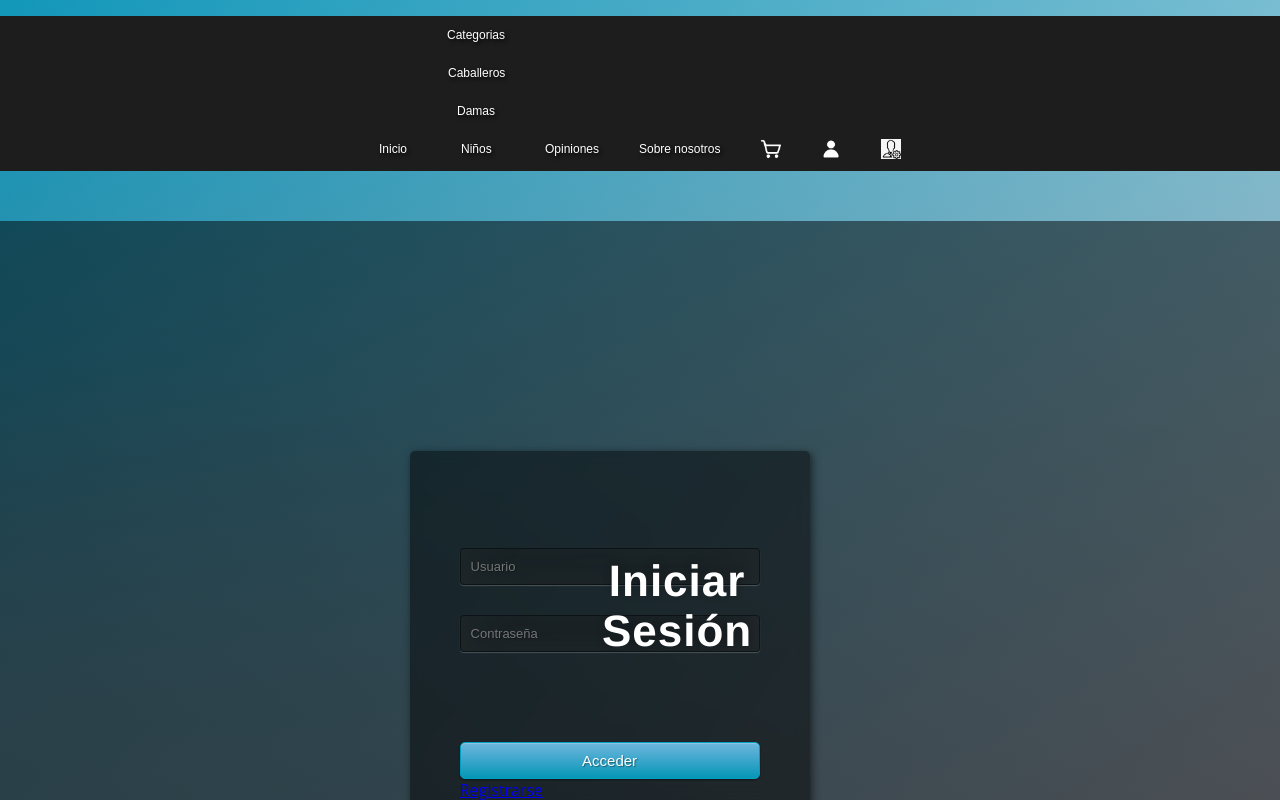
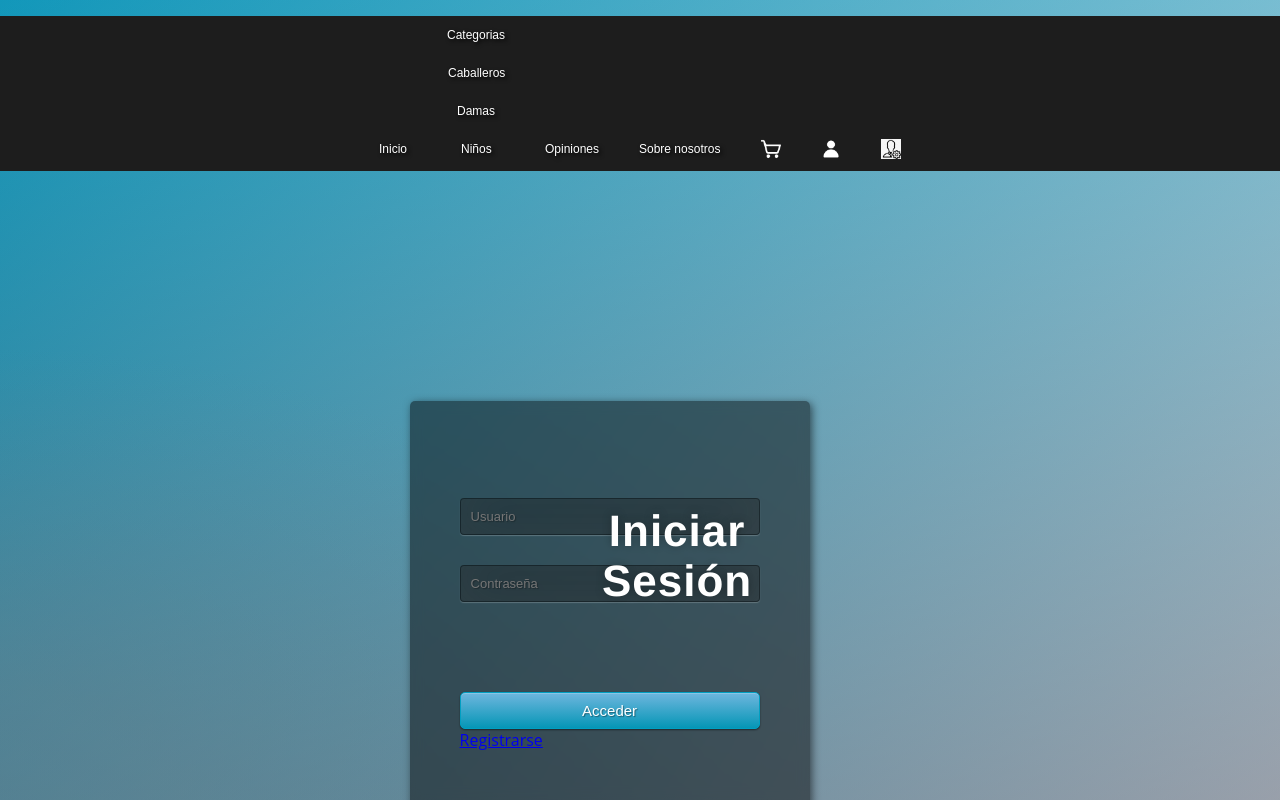
Before and after one commit to 203720/Landing-page, a React (Create React App) app in the folder proyecto-api/: page /Login in a window 1280 px wide. Built offline with nearby package versions, Linux system fonts and the light colour scheme.

Commit message:
Update Login.jsx
Co-Authored-By: Emilio Torres <77992695+203453@users.noreply.github.com>

```diff
--- a/proyecto-api/src/pages/Login.jsx
+++ b/proyecto-api/src/pages/Login.jsx
@@ -4,9 +4,6 @@ import '../css/login.css'
 export const Login = () => {
   return(
 
-  <div className="container">
-    <div className="wrapper">
-      <div className="cuadro">
         <div className="contact-wrapper-login">
           <div className="login">
             <h1>Iniciar Sesión</h1>
@@ -19,9 +16,7 @@ export const Login = () => {
             </form>
           </div>
         </div>
-      </div>
-    </div>
-  </div>)
+  )
 }
 
 export default Login
```
